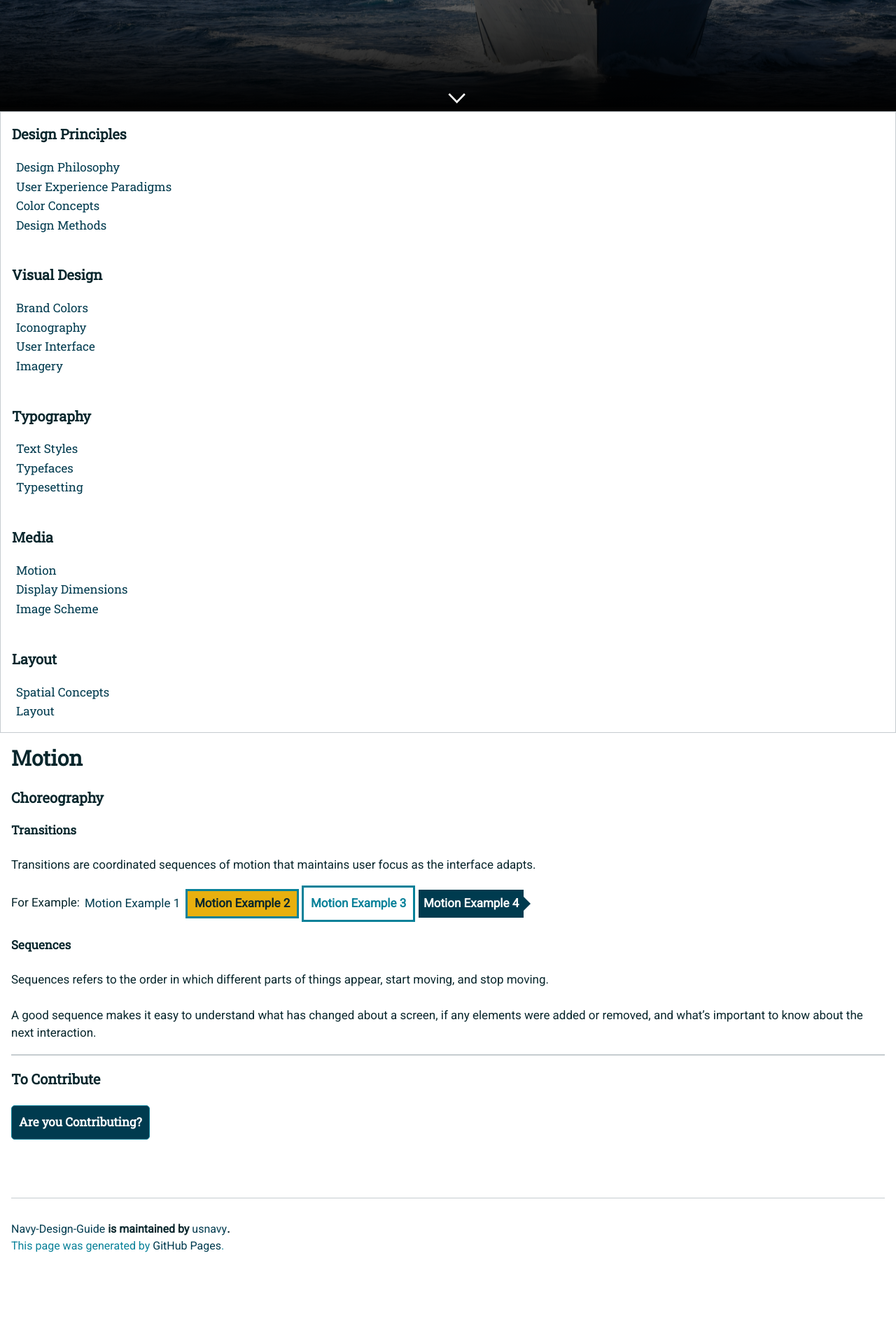
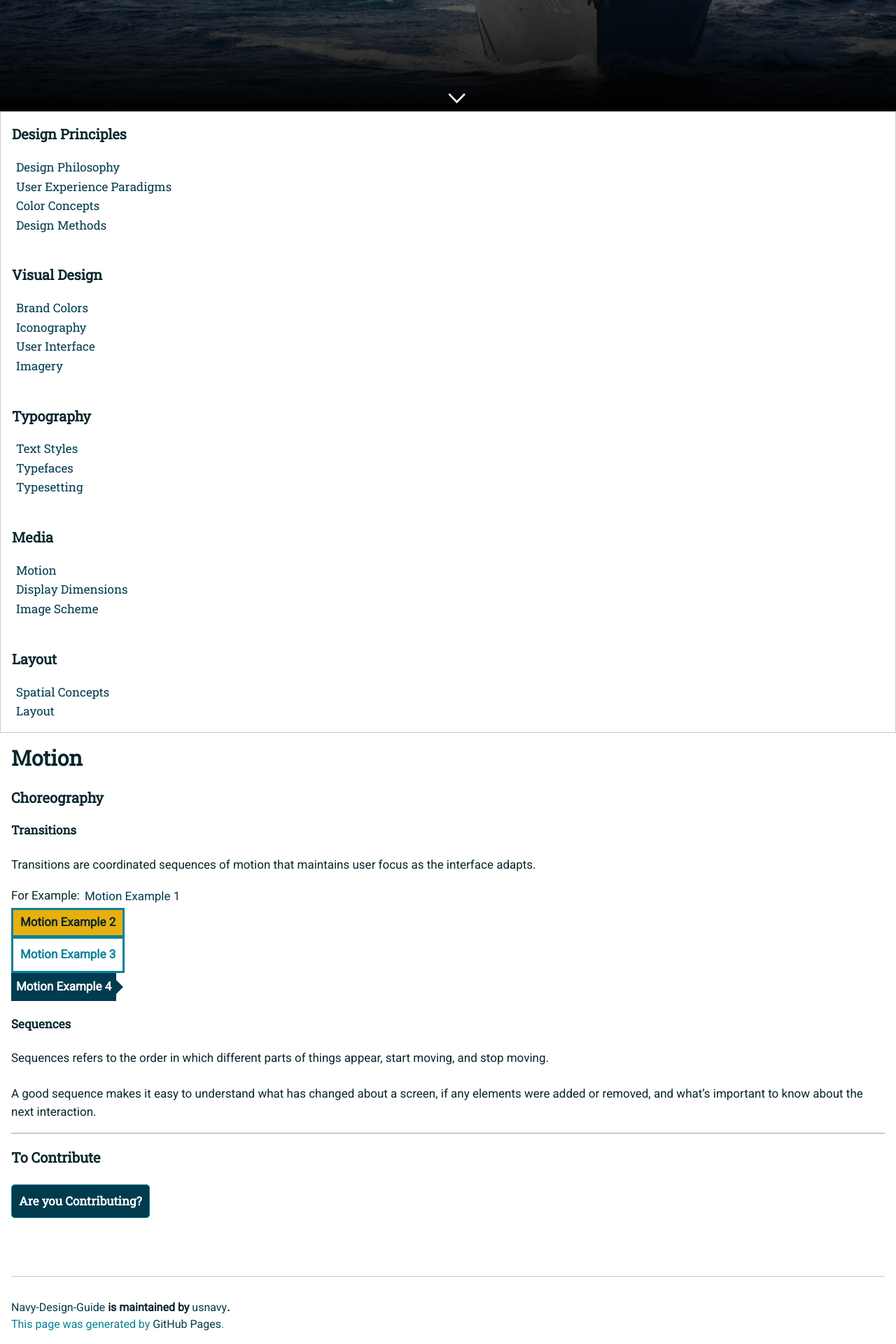
Before and after one commit to usnavy/Navy-Design-Guide, a Jekyll site: the page built from motion.md, in a window 1280 px wide. Shown: the part 647-2567 px from the top of the page at 70% size. Built offline with Jekyll 4.4.1, drawn with Linux system fonts in a browser that asks for light colours; nearby versions of some CDN libraries; our own code applies the rules of GitHub Pages for plain Markdown files; before the commit the page ends 2455 px from its top, so only the background shows below that.

Commit message:
Update motion.md

```diff
--- a/motion.md
+++ b/motion.md
@@ -10,13 +10,13 @@ Transitions are coordinated sequences of motion that maintains user focus as the
 
 For Example:
 
-<a class="hvr-underline-from-left">Motion Example 1</a>
+<a class="hvr-underline-from-left">Motion Example 1</a> <br>
 
-<button class="hvr-rectangle-in"><strong>Motion Example 2</strong></button>
+<button class="hvr-rectangle-in"><strong>Motion Example 2</strong></button> <br>
 
-<button class="hvr-shrink"><strong>Motion Example 3</strong></button>
+<button class="hvr-shrink"><strong>Motion Example 3</strong></button> <br>
 
-<button class="hvr-bubble-right"><strong>Motion Example 4</strong></button>
+<button class="hvr-bubble-right"><strong>Motion Example 4</strong></button> <br>
 
 </div>
 
```
